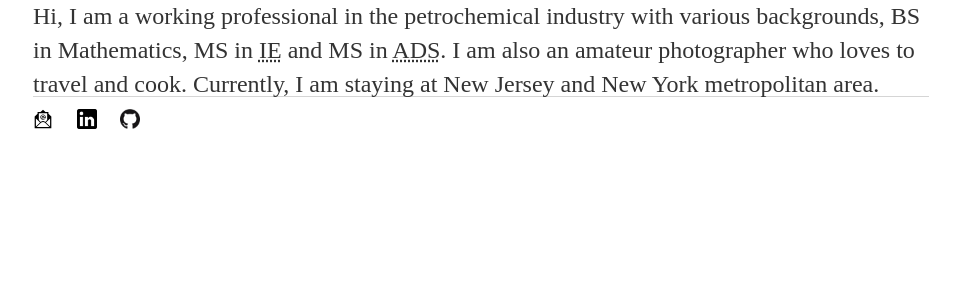
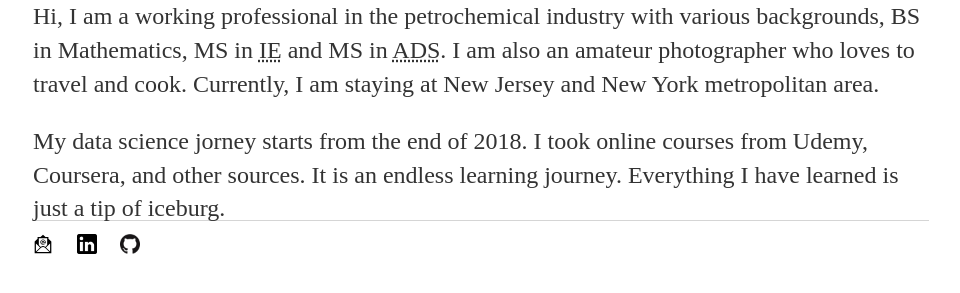
Before and after one commit to bing020815/bing020815.github.io, a Jekyll site: the page built from about/index.html, in a window 1280 px wide and 900 px high, scrolled down 615 px, cut to the strip 586-879 px from the top of the window. Shown: the whole strip, without its empty margins (159-1119 px from the left). Built offline with Jekyll 4.4.1, drawn with Linux system fonts in a browser that asks for light colours; before the commit the page ends 1390 px from its top, so only the background shows below that.

Commit message:
Update index.html

```diff
--- a/about/index.html
+++ b/about/index.html
@@ -18,7 +18,8 @@ title: About me
 
 	<div class="introduction">
 	<p>Hi, I am a working professional in the petrochemical industry with various backgrounds, BS in Mathematics, MS in <abbr title="Industry Engineering">IE</abbr> and MS in <abbr title="Applied Data Science">ADS</abbr>. I am also an amateur photographer who loves to travel and cook. Currently, I am staying at New Jersey and New York metropolitan area.</p>
-        </div><!-- /.introduction -->
+        <p>My data science jorney starts from the end of 2018. I took online courses from Udemy, Coursera, and other sources. It is an endless learning journey. Everything I have learned is just a tip of iceburg.</p></div>
+	<!-- /.introduction -->
 
 	</div><!-- /.profile -->
 </div><!-- /.page -->
```
